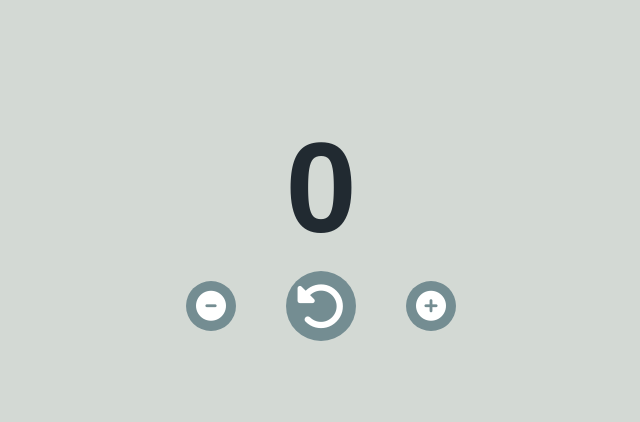
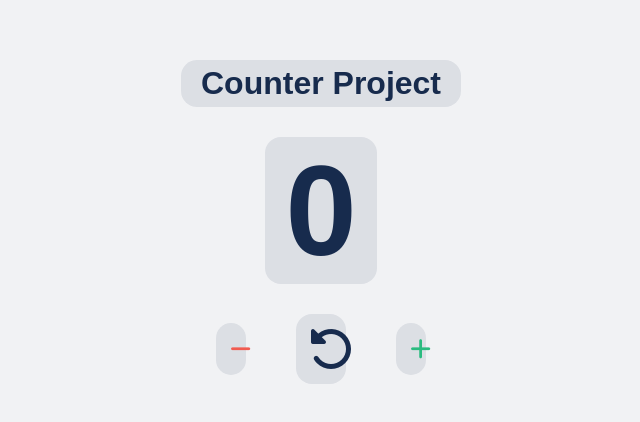
Before and after one commit to MKarthees/Counter, a plain HTML site: page index.html in a window 1280 px wide. Shown: the part 158-580 px from the top of the page, without its empty margins (319-959 px from the left). Drawn offline with Linux system fonts and the light colour scheme; a web font is replaced by a local one.

Commit message:
style changes

```diff
--- a/index.html
+++ b/index.html
@@ -9,15 +9,18 @@
     <link rel="stylesheet" href="https://cdnjs.cloudflare.com/ajax/libs/font-awesome/6.7.2/css/all.min.css"
         integrity="sha512-Evv84Mr4kqVGRNSgIGL/F/aIDqQb7xQ2vcrdIwxfjThSH8CSR7PBEakCr51Ck+w+/U6swU2Im1vVX0SVk9ABhg=="
         crossorigin="anonymous" referrerpolicy="no-referrer" />
+        <link rel="stylesheet" href="../webfonts/all.min.css">
+        <link rel="stylesheet" href="../webfonts/fontawesome.min.css">
 </head>
 
 <body>
     <div class="container">
+        <h2>Counter Project</h2>
         <h1 id="counter">0</h1>
         <div class="controls">
-            <i onclick="decrement(event)" class="fa-solid fa-circle-minus"></i>
+            <i onclick="decrement(event)" class="fa-solid fa-minus"></i>
             <i onclick="reset()" class="fa-solid fa-rotate-left"></i>
-            <i onclick="increment(event)" class="fa-solid fa-circle-plus"></i>
+            <i onclick="increment(event)" class="fa-solid fa-plus"></i>
 
         </div>
         <h4 id="incCount"></h4>
--- a/style.css
+++ b/style.css
@@ -6,11 +6,11 @@
     font-family: "Geo", sans-serif;
 }
 :root{
-    --bg-color-one: #D3D9D4;
-    --bg-color-two: #748D92;
-    --bg-color-three: #2E3944;
-    --font-color:#212A31;
-    --highlight:#124E66;
+    --bg-color-one: #F1F2F4;
+    --bg-color-two: #DCDFE4;
+    --font-color:#172B4D;
+    --highlight:#091E42;
+    --icon-color:#101214;
 }
 .container{
     width: 100%;
@@ -22,11 +22,22 @@
     background-color: var(--bg-color-one);
 }
 .container h1{
-    width: 100%;
     text-align: center;
     font-size: clamp(6rem,10vw,18rem);
     color: var(--font-color);
-    margin: 10px;
+    background-color: var(--bg-color-two);
+    padding: 0px 20px;
+    border-radius: 1rem;
+    margin-bottom: 30px;
+}
+.container h2{
+    text-align: center;
+    font-size: clamp(1.2rem,5vw,2rem);
+    color: var(--font-color);
+    background-color: var(--bg-color-two);
+    padding: 5px 20px;
+    border-radius: 1rem;
+    margin-bottom: 30px;
 }
 .container h4{
     width: 100%;
@@ -52,14 +63,28 @@
     justify-content: center;
     align-items: center;
 }
-.controls i{
+.controls i:nth-child(1){
     cursor: pointer;
-    font-size: clamp(15px,10vw,30px);
-    padding:clamp(5px,10px,30px) ;
-    color: #fff;
+    font-size: clamp(15px,22px,25px);
+    padding:clamp(5px,5vw,15px) ;
+    color:#F15B50;
     background-color: var(--bg-color-two);
-    border-radius: 50%;
+    border-radius: 1rem;
+    font-weight: bold;
 }
 .controls i:nth-child(2){
-    font-size: clamp(30px,16vw,50px);
+    font-size: clamp(33px,10vw,40px);
+    padding:clamp(15px,10px,40px) ;
+    color:var(--font-color);
+    background-color: var(--bg-color-two);
+    border-radius: 1rem;
 }
+.controls i:nth-child(3){
+    cursor: pointer;
+    font-size: clamp(15px,22px,25px);
+    padding:clamp(5px,5vw,15px) ;
+    color:#2ABB7F;
+    background-color: var(--bg-color-two);
+    border-radius: 1rem;
+    font-weight: bold;
+}
```
